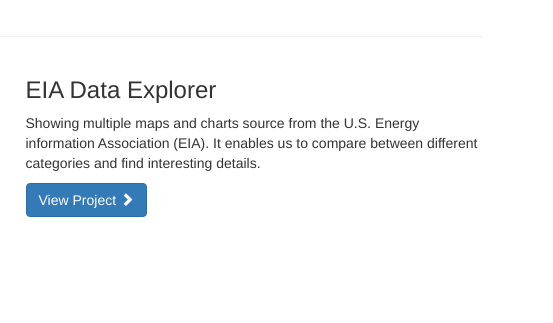
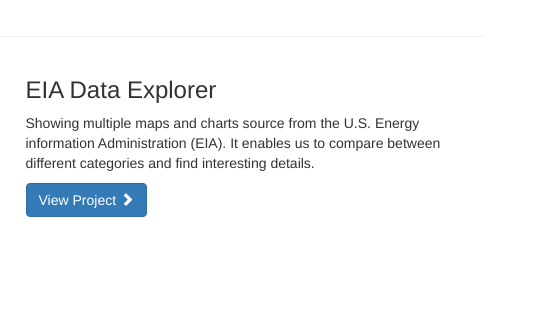
Before and after one commit to baramuyu/baramuyu.github.io, a plain HTML site: page index.html in a window 1280 px wide. Shown: the part 123-446 px from the top of the page, 727-1280 px from the left. Drawn offline with Linux system fonts and the light colour scheme.

```diff
--- a/index.html
+++ b/index.html
@@ -80,7 +80,7 @@
             <div class="col-md-5">
                 <h3>EIA Data Explorer</h3>
                 <h4></h4>
-                <p>Showing multiple maps and charts source from the U.S. Energy information Association (EIA). It enables us to compare between different categories and find interesting details.</p>
+                <p>Showing multiple maps and charts source from the U.S. Energy information Administration (EIA). It enables us to compare between different categories and find interesting details.</p>
                 <a class="btn btn-primary" href="http://baramuyu.pythonanywhere.com/graphs/" target="_blank">View Project <span class="glyphicon glyphicon-chevron-right"></span></a>
             </div>
         </div>
```
